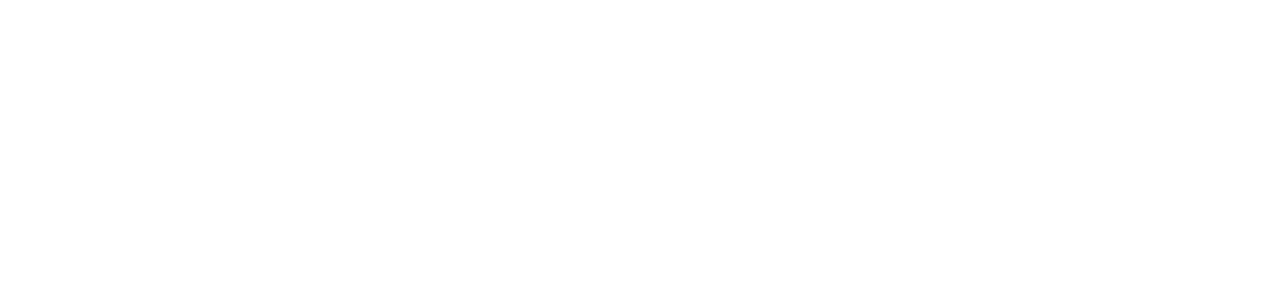
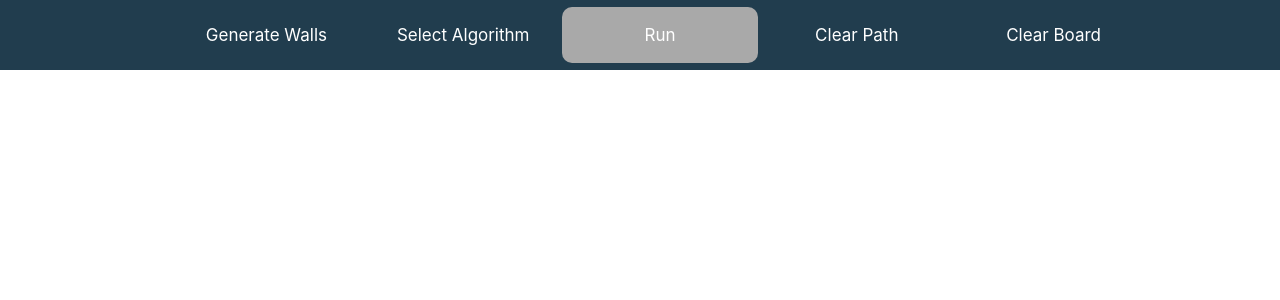
Before and after one commit to elevatethegame/Pathfinding-Visualizer, a React (Create React App) app: page / in a window 1280 px wide. Shown: the top 300 px of the page. Built offline with nearby package versions, Linux system fonts and the light colour scheme.

Commit message:
Finished styling Navbar component

```diff
--- a/package.json
+++ b/package.json
@@ -8,7 +8,9 @@
     "@testing-library/user-event": "^12.8.3",
     "react": "^17.0.2",
     "react-dom": "^17.0.2",
+    "react-redux": "^7.2.5",
     "react-scripts": "4.0.3",
+    "redux": "^4.1.1",
     "web-vitals": "^1.1.2"
   },
   "scripts": {
--- a/src/components/Menu.js
+++ b/src/components/Menu.js
@@ -1,9 +1,14 @@
 import React from 'react'
+import Grid from './Grid'
+import Navbar from './Navbar'
+import Statbar from './Statbar'
 
 function Menu() {
     return (
         <div>
-
+            <Navbar />
+            <Grid />
+            <Statbar />
         </div>
     )
 }
--- a/src/components/Navbar.js
+++ b/src/components/Navbar.js
@@ -1,9 +1,28 @@
 import React from 'react'
+import '../css/Navbar.css'
 
 function Navbar() {
     return (
-        <nav>
-
+        <nav className='navbar'>
+            <div className='navbar-list-container'>
+                <ul className='navbar-list'>
+                    <li className='navbar-item'>
+                        <button className='navbar-button navbar-normal-button'>Generate Walls</button>
+                    </li>
+                    <li className='navbar-item'>
+                        <button  className='navbar-button navbar-normal-button'>Select Algorithm</button>
+                    </li>
+                    <li className='navbar-item'>
+                        <button disabled={'true'} className='navbar-button navbar-run-button'>Run</button>
+                    </li>
+                    <li className='navbar-item'>
+                        <button  className='navbar-button navbar-normal-button'>Clear Path</button>
+                    </li>
+                    <li className='navbar-item'>
+                        <button  className='navbar-button navbar-normal-button'>Clear Board</button>
+                    </li>
+                </ul>
+            </div>
         </nav>
     )
 }
--- /dev/null
+++ b/src/css/Navbar.css
@@ -0,0 +1,49 @@
+.navbar {
+    background-color: rgb(33, 61, 78);
+    height: 70px;
+    display: flex;
+    justify-content: center;
+    color: white;
+    font-size: 17px;
+}
+
+.navbar-list-container {
+    width: 80%;
+    display: flex;
+    justify-content: center;
+}
+
+.navbar-list {
+    display: flex;
+    list-style-type: none;
+    width: 100%;
+    margin: 0;
+    align-items: center;
+}
+
+.navbar-item {
+    width: 20%;
+    height: 80%;
+}
+
+.navbar-button {
+    color: inherit;
+    border: none;
+    font: inherit;
+    cursor: pointer;
+    height: 100%;
+    width: 100%;
+}
+
+.navbar-normal-button {
+    background: none;
+}
+
+.navbar-normal-button:hover {
+    color: turquoise;
+}
+
+.navbar-run-button {
+    background-color: darkgrey;
+    border-radius: 10px;
+}
```
Also changed, not shown: 1 other file (tests, documents, lock files or other folders).
